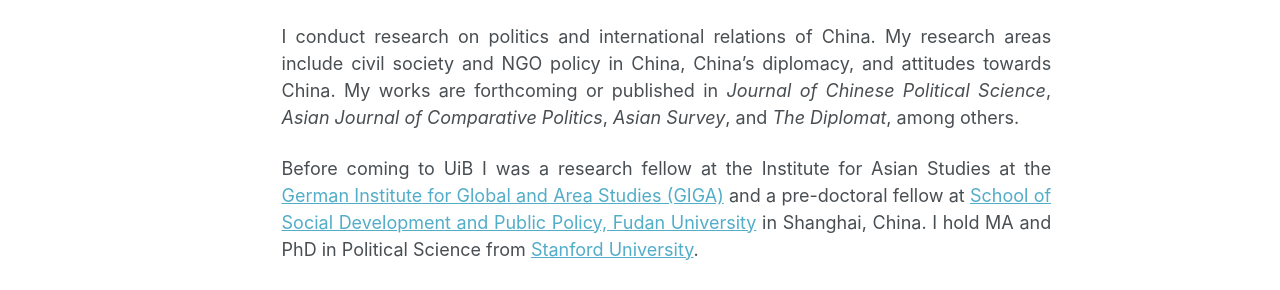
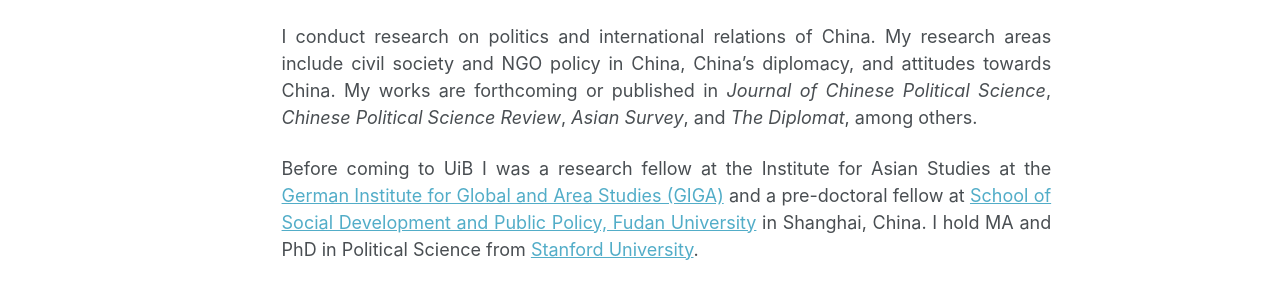
Before and after one commit to ehsong/ehsong.github.io, a Jekyll site: the page built from _pages/about.md, in a window 1280 px wide and 1240 px high. Shown: the part 688-978 px from the top of the window. Built offline with Jekyll 4.4.1, drawn with Linux system fonts in a browser that asks for light colours; some web fonts are replaced.

Commit message:
Update about.md\

```diff
--- a/_pages/about.md
+++ b/_pages/about.md
@@ -11,7 +11,7 @@
 
 Welcome! I am an Associate Professor at the [Department of Government](https://www.uib.no/en/gov), [University of Bergen (UiB)](https://www.uib.no/en) and an associate at the [Institute for Asian Studies](https://www.giga-hamburg.de/en/institutes/giga-institute-for-asian-studies/) at [German Institute for Global and Area Studies (GIGA)](https://www.giga-hamburg.de/en/).
 
-I conduct research on politics and international relations of China. My research areas include civil society and NGO policy in China, China's diplomacy, and attitudes towards China. My works are forthcoming or published in *Journal of Chinese Political Science*, *Asian Journal of Comparative Politics*, *Asian Survey*, and *The Diplomat*, among others.
+I conduct research on politics and international relations of China. My research areas include civil society and NGO policy in China, China's diplomacy, and attitudes towards China. My works are forthcoming or published in *Journal of Chinese Political Science*, *Chinese Political Science Review*, *Asian Survey*, and *The Diplomat*, among others.
 
 Before coming to UiB I was a research fellow at the Institute for Asian Studies at the [German Institute for Global and Area Studies (GIGA)](https://www.giga-hamburg.de/en/) and a pre-doctoral fellow at [School of Social Development and Public Policy, Fudan University](https://www.fudan.edu.cn/en/2019/0514/c295a96700/page.htm) in Shanghai, China. I hold MA and PhD in Political Science from [Stanford University](https://stanford.edu).
 
```
